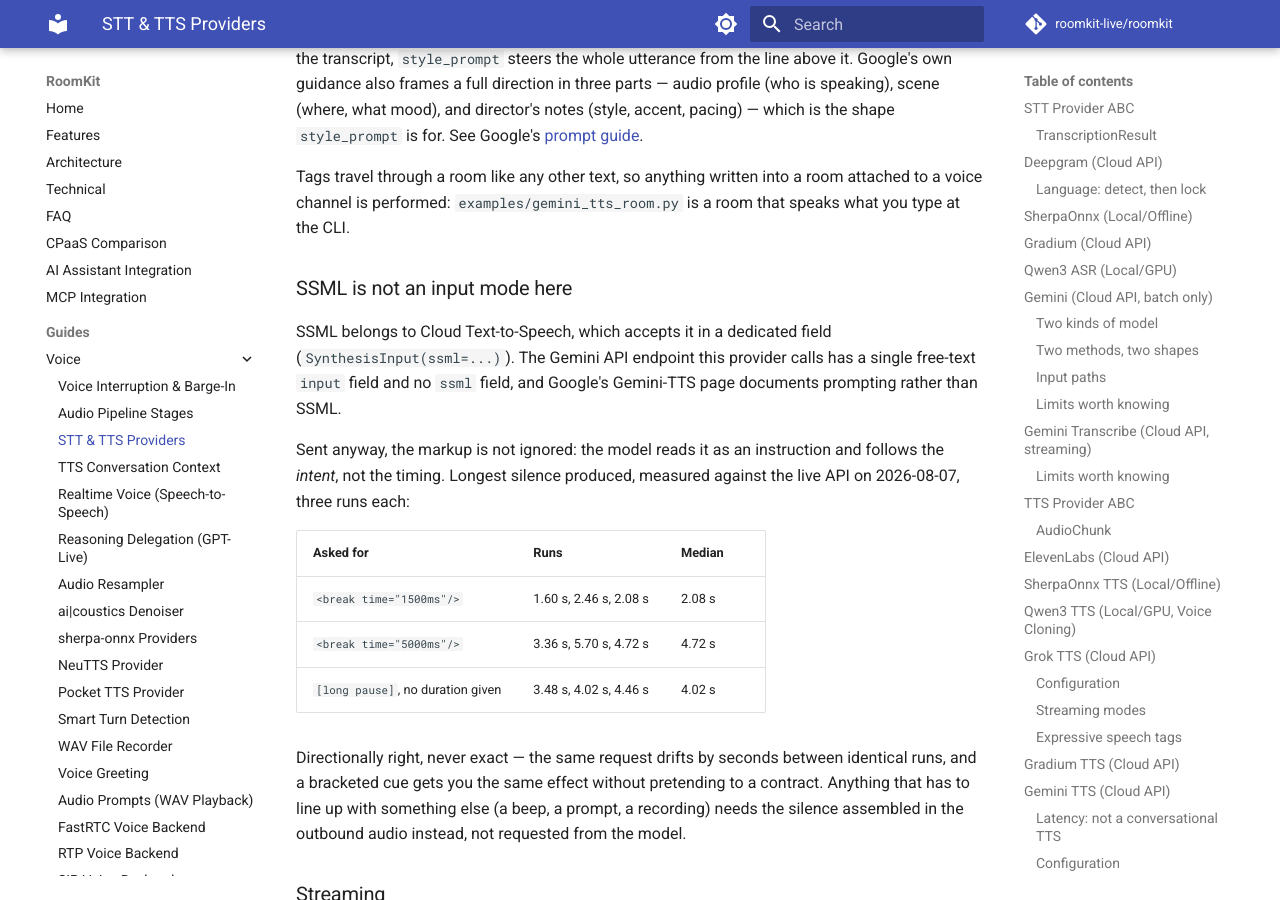
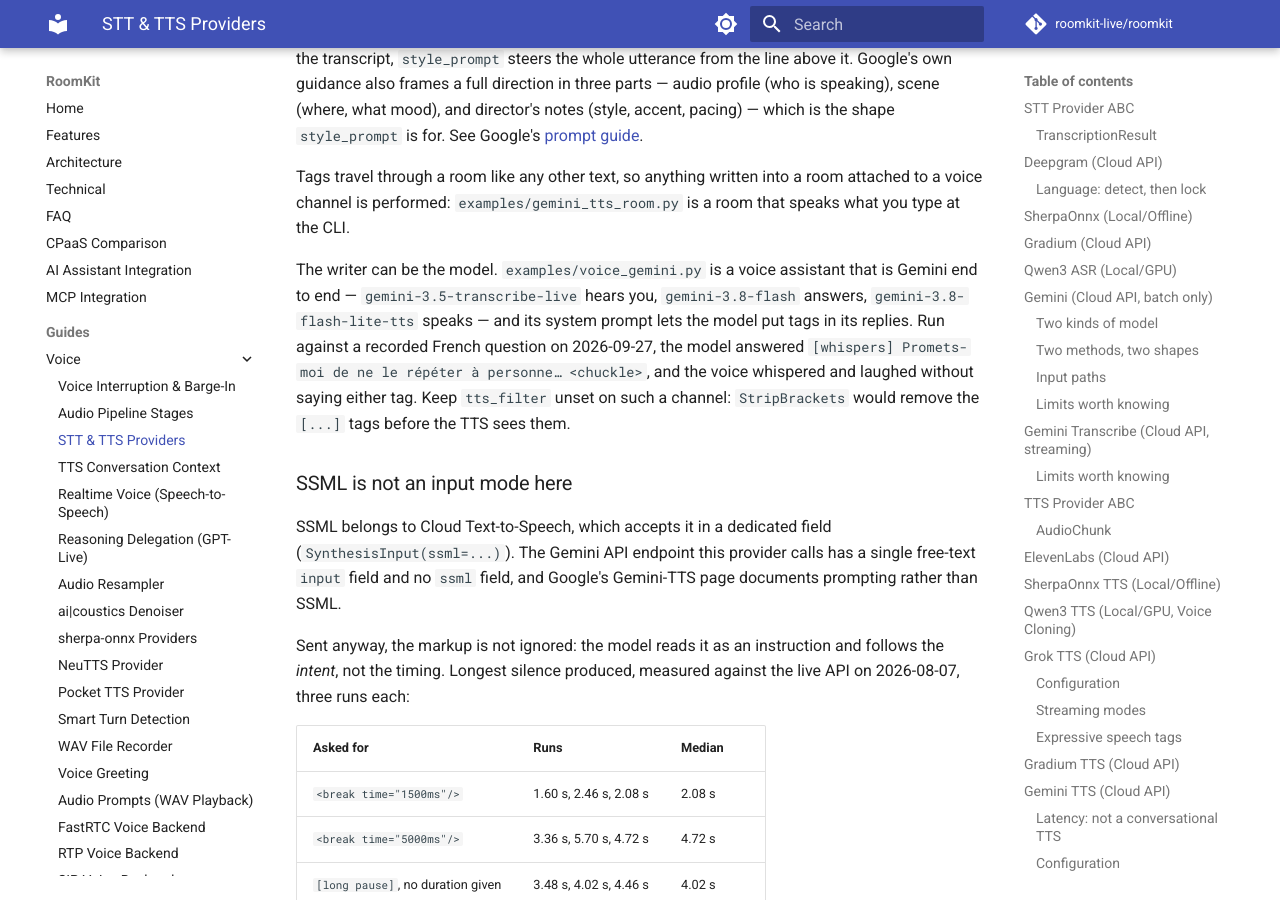
Before and after one commit to roomkit-live/roomkit-docs, an MkDocs documentation site: the page built from docs/guides/stt-tts-providers.md, in a window 1280 px wide and 900 px high, scrolled down 21541 px. Built offline with MkDocs 1.6.1 and Material for MkDocs 9.7.7, drawn with Linux system fonts in a browser that asks for light colours; comment, search, counter and statistics services are not loaded.

Commit message:
docs(tts): the model can write the audio tags, as examples/voice_gemini.py shows (RMK-229)

```diff
--- a/docs/guides/stt-tts-providers.md
+++ b/docs/guides/stt-tts-providers.md
@@ -904,6 +904,16 @@ Tags travel through a room like any other text, so anything written into a room
 attached to a voice channel is performed: `examples/gemini_tts_room.py` is a
 room that speaks what you type at the CLI.
 
+The writer can be the model. `examples/voice_gemini.py` is a voice assistant
+that is Gemini end to end — `gemini-3.5-transcribe-live` hears you,
+`gemini-3.8-flash` answers, `gemini-3.8-flash-lite-tts` speaks — and its
+system prompt lets the model put tags in its replies. Run against a recorded
+French question on 2026-09-27, the model answered
+`[whispers] Promets-moi de ne le répéter à personne… <chuckle>`, and the voice
+whispered and laughed without saying either tag. Keep `tts_filter` unset on
+such a channel: `StripBrackets` would remove the `[...]` tags before the TTS
+sees them.
+
 ### SSML is not an input mode here
 
 SSML belongs to Cloud Text-to-Speech, which accepts it in a dedicated field
```
